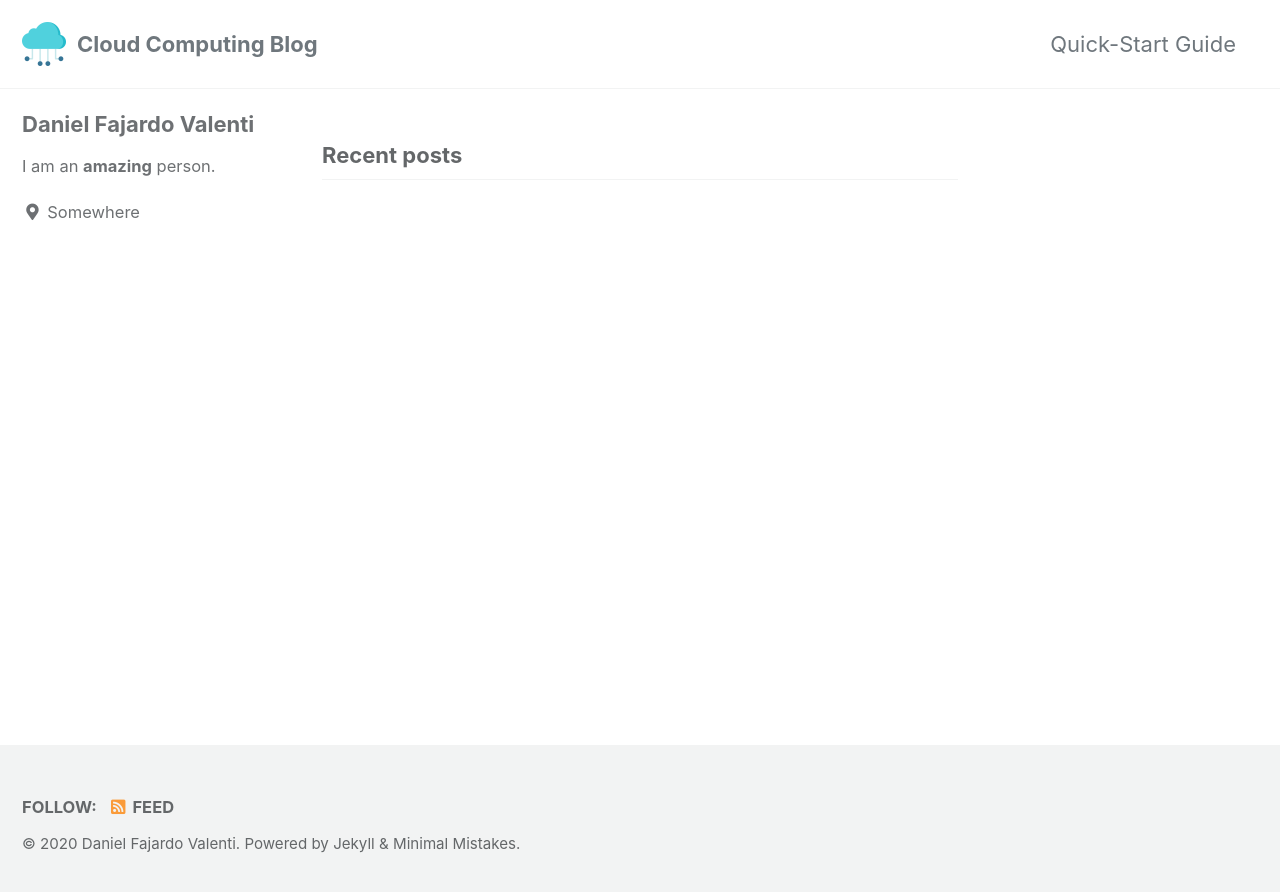
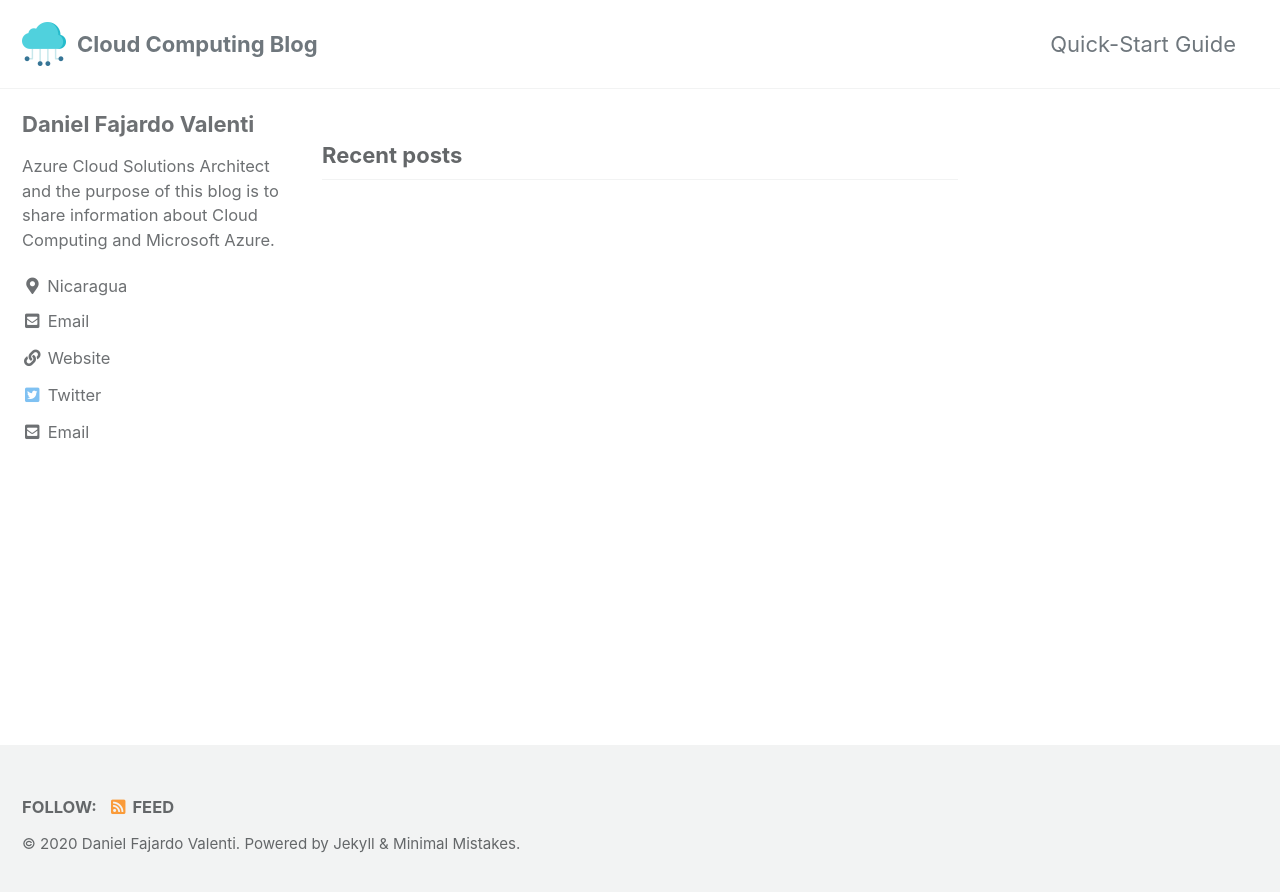
Before and after one commit to daniel-fv/daniel-fv.github.io, a Jekyll site: the page built from index.html, in a window 1280 px wide. Shown: the top 892 px of the page. Built offline with Jekyll 4.4.1, drawn with Linux system fonts in a browser that asks for light colours; cached includes are drawn as plain includes; the list of posts is cut into pages by our own code.

Commit message:
Modified config

```diff
--- a/_config.yml
+++ b/_config.yml
@@ -95,19 +95,20 @@ analytics:
 author:
   name             : "Daniel Fajardo Valenti"
   avatar           : # path of avatar image, e.g. "/assets/images/bio-photo.jpg"
-  bio              : "I am an **amazing** person."
-  location         : "Somewhere"
-  email            :
+  bio              : " Azure Cloud Solutions Architect and the purpose of this blog is to share information about Cloud Computing and Microsoft Azure.
+"
+  location         : "Nicaragua"
+  email            : "dfv78@msn.com"
   links:
     - label: "Email"
       icon: "fas fa-fw fa-envelope-square"
-      # url: "mailto:your.name@email.com"
+      url: "mailto:dfv78@msn.com"
     - label: "Website"
       icon: "fas fa-fw fa-link"
-      # url: "https://your-website.com"
+      url: "https://danielfv.com"
     - label: "Twitter"
       icon: "fab fa-fw fa-twitter-square"
-      # url: "https://twitter.com/"
+      url: "https://twitter.com/"
     - label: "Facebook"
       icon: "fab fa-fw fa-facebook-square"
       # url: "https://facebook.com/"
```
